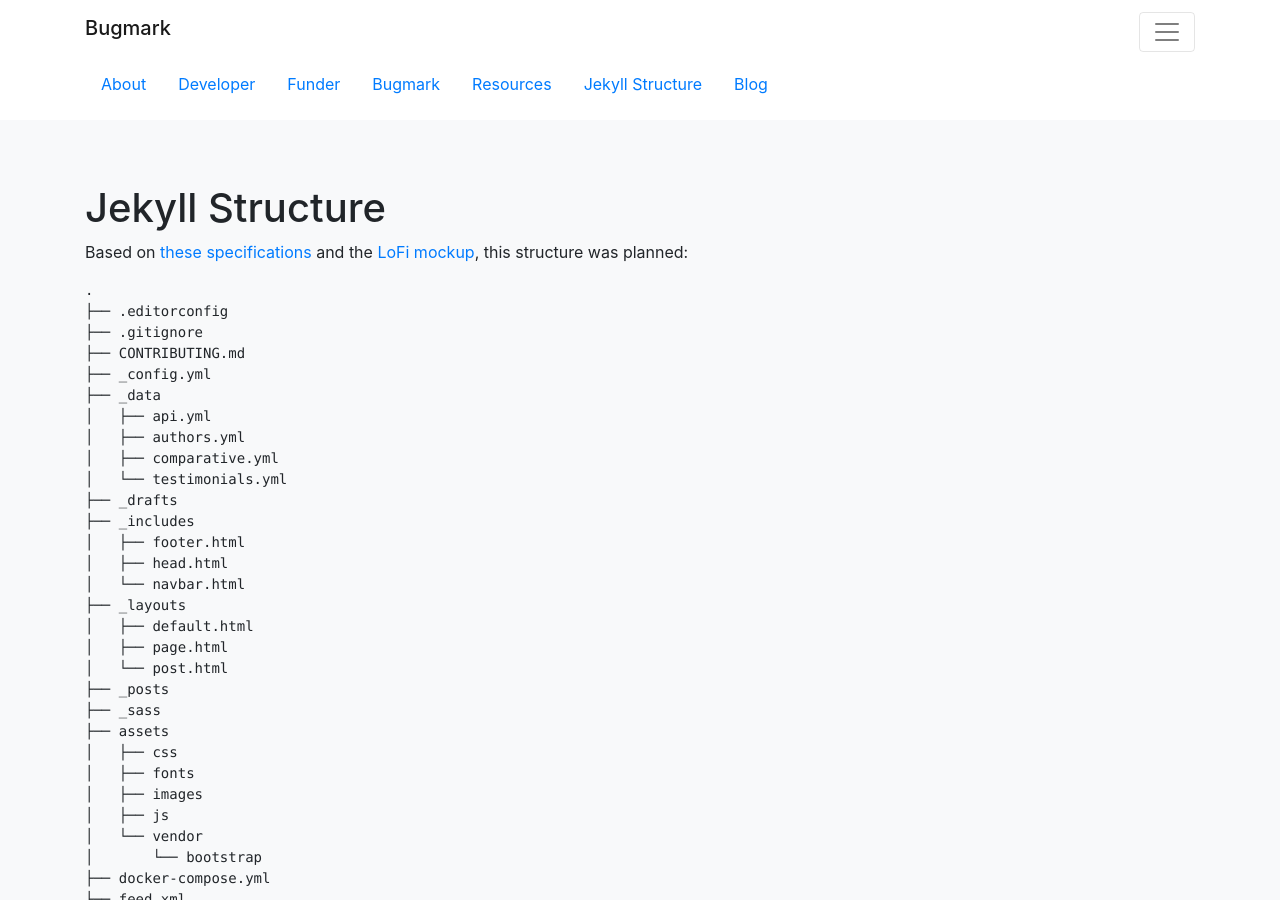
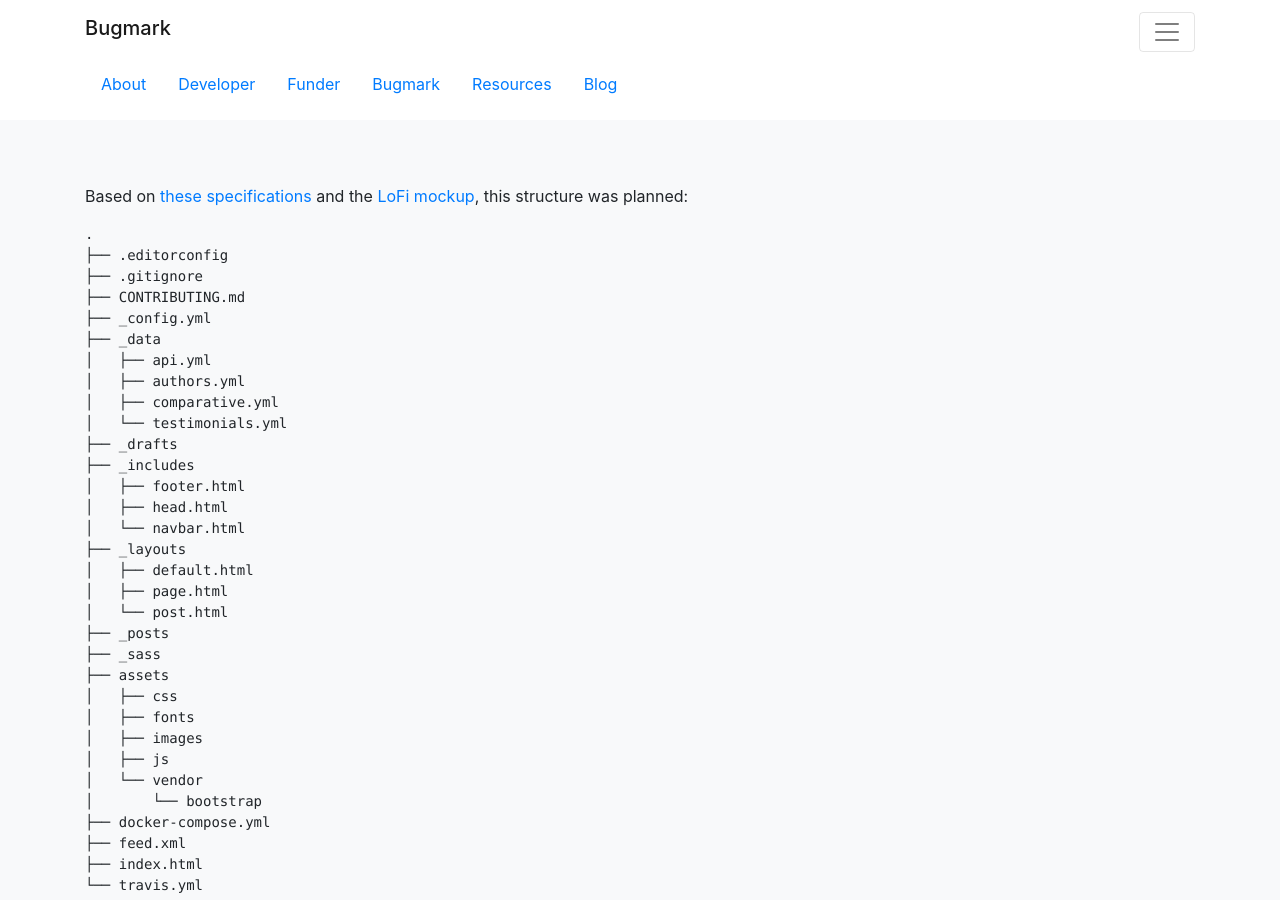
Before and after one commit to bugmark/website, a Jekyll site: the page built from notes/jekyll_structure.md, in a window 1280 px wide and 900 px high. Built offline with Jekyll 4.4.1, drawn with Linux system fonts in a browser that asks for light colours; nearby versions of some CDN libraries; our own code applies the rules of GitHub Pages for plain Markdown files.

Commit message:
I'm a jekyll black magician, woo

````diff
--- a/notes/jekyll_structure.md
+++ b/notes/jekyll_structure.md
@@ -1,5 +1,3 @@
-# Jekyll Structure
-
 Based on [these specifications](https://github.com/bugmark/website/issues/3) and the [LoFi mockup](https://github.com/bugmark/website/issues/2), this structure was planned:
 
 ```shell
````
